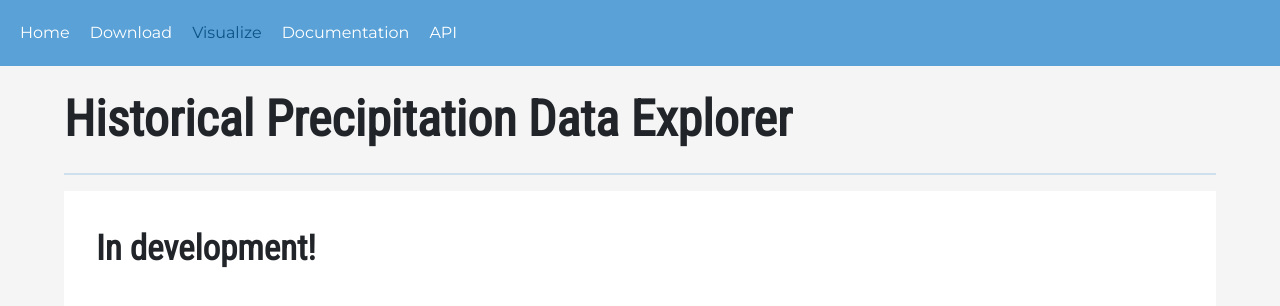
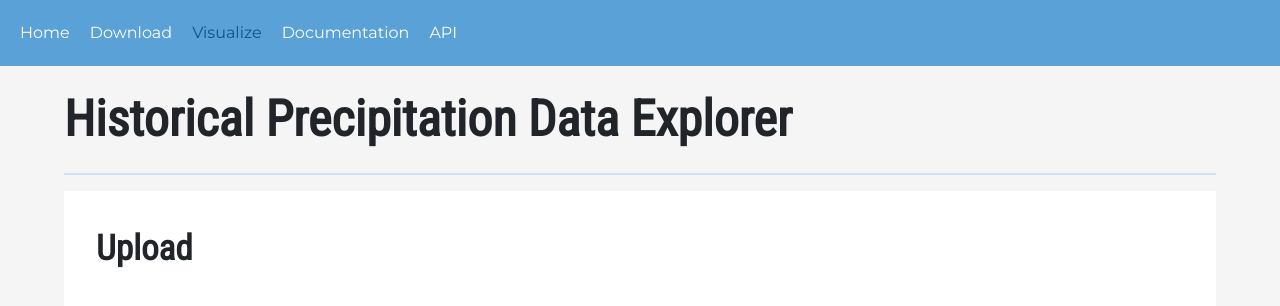
Before and after one commit to coconutcastle/historical-climate-data, a React (Vite) app in the folder frontend/: page /visualize in a window 1280 px wide. Shown: the top 306 px of the page. Built offline with nearby package versions, Linux system fonts and the light colour scheme.

Commit message:
started visualization page, added context

```diff
--- a/frontend/src/App.tsx
+++ b/frontend/src/App.tsx
@@ -1,4 +1,4 @@
-import React, { Suspense } from 'react'
+import React, { Suspense, createContext, useState, Dispatch, SetStateAction } from 'react'
 import { Navigate, createBrowserRouter, RouterProvider, Outlet } from 'react-router-dom';
 import { QueryClient, QueryClientProvider } from 'react-query';
 import { ThemeProvider } from '@mui/material/styles';
@@ -20,7 +20,7 @@ const queryClient = new QueryClient();
 
 const LandingPage = React.lazy(() => import('./routes/LandingPage'));
 const DownloadPage = React.lazy(() => import('./routes/download/DownloadPage'));
-const VisualizerPage = React.lazy(() => import('./routes/VisualizerPage'));
+const VisualizerPage = React.lazy(() => import('./routes/visualizer/VisualizerPage'));
 const DocumentationPage = React.lazy(() => import('./routes/documentation/DocumentationPage'));
 const AboutDocsSubPage = React.lazy(() => import('./routes/documentation/sections/AboutDocs'));
 const ParamsDocsSubPage = React.lazy(() => import('./routes/documentation/sections/DownloadParamsDocs'));
@@ -85,12 +85,23 @@ const router = createBrowserRouter([
   }
 ]);
 
+interface IDataContext {
+  data: any,
+  setData: Dispatch<SetStateAction<any>>;
+}
+
+export const DataContext = createContext<IDataContext>({ data: undefined, setData: () => {} });
+
 const App: React.FC = () => {
+
+  const [data, setData] = useState<any>(undefined);
 
   return (
     <ThemeProvider theme={MuiTheme}>
       <QueryClientProvider client={queryClient}>
-        <RouterProvider router={router} />
+        <DataContext.Provider value={{ data, setData }}>
+          <RouterProvider router={router} />
+        </DataContext.Provider>
       </QueryClientProvider>
     </ThemeProvider >
   )
--- /dev/null
+++ b/frontend/src/reducer.ts
@@ -0,0 +1,3 @@
+export function reducer(state: any, action: any) {
+
+}
--- a/frontend/src/routes/VisualizerPage.tsx
+++ /dev/null
@@ -1,17 +0,0 @@
-
-export default function VisualizerPage() {
-  return (
-    <div className="data-content"
-      style={{ height: '100vh' }} >
-      <div className='title'>
-        Historical Precipitation Data Explorer
-      </div>
-      <hr style={{ width: "100%" }} />
-      <div className="params-section h-25">
-        <div className='heading-1'>
-          In development!
-        </div>
-      </div>
-    </div>
-  )
-}
--- a/frontend/src/routes/download/DownloadPage.tsx
+++ b/frontend/src/routes/download/DownloadPage.tsx
@@ -1,4 +1,4 @@
-import { useEffect, useState, useCallback } from "react";
+import { useEffect, useState, useCallback, useContext } from "react";
 import { ParamsSection } from "./sections/ParamsSection"
 import { SelectionSection } from "./sections/SelectionSection";
 import { FormatSection } from "./sections/FormatSection";
@@ -8,10 +8,15 @@ import { downloadZip, downloadCSV, formatDate } from "../../common/utils";
 import { getAllCountries, getAllRegions, getAllBasicStationMetadata, getDownloadData } from '../../services/GHCNMService';
 import { DataTypes, FormatFields, ParamsFields, RawRegions, StationMetadata } from "../../common/download.interface";
 import { ReactQueryConfig, QueryKeys, monthType } from "../../common/constants";
+import { DataContext } from "../../App";
+import { useNavigate } from "react-router-dom";
 
 export default function DownloadPage() {
   const [downloadError, setDownloadError] = useState<string | undefined>();
   const [doDownload, setDoDownload] = useState<boolean>(false);
+  const { data, setData } = useContext(DataContext);
+
+  const navigate = useNavigate();
 
   const [params, setParams] = useState<ParamsFields>({
     years: [],
@@ -239,7 +244,12 @@ export default function DownloadPage() {
               <div className="text-field-error pt-1 text-center">{downloadError}</div>
             )}
           </div>
-          <button className='big-button ms-3 disabled' style={{ width: '250px' }}>
+          <button className='big-button ms-3' style={{ width: '250px' }}
+            onClick={() => {
+              // make sure there is actually data - fetch data here
+              setData(downloadData);
+              navigate('/visualize');
+            }}>
             <div className='button-text'>
               VISUALIZE
             </div>
--- /dev/null
+++ b/frontend/src/routes/visualizer/DisplayData.tsx
@@ -0,0 +1,10 @@
+
+export default function DisplayData() {
+  return (
+    <div className="params-section h-25">
+      <div className='heading-1'>
+        Display
+      </div>
+    </div>
+  )
+}
--- /dev/null
+++ b/frontend/src/routes/visualizer/UploadData.tsx
@@ -0,0 +1,10 @@
+
+export default function UploadData() {
+  return (
+    <div className="params-section h-25">
+      <div className='heading-1'>
+        Upload
+      </div>
+    </div>
+  )
+}
--- /dev/null
+++ b/frontend/src/routes/visualizer/Visualizer.tsx
@@ -0,0 +1,10 @@
+
+export default function Visualizer() {
+  return (
+    <div className="params-section h-25">
+      <div className='heading-1'>
+        Visualize
+      </div>
+    </div>
+  )
+}
--- /dev/null
+++ b/frontend/src/routes/visualizer/VisualizerPage.tsx
@@ -0,0 +1,58 @@
+import { useState, useContext, useEffect } from 'react'
+import UploadData from './UploadData';
+import DisplayData from './DisplayData';
+import Visualizer from './Visualizer';
+import { DataContext } from '../../App';
+
+interface Step {
+  title: string,
+  description: string,
+  nextStep: number,
+  prevStep: number
+}
+
+const steps: Step[] = [
+  {
+    title: 'Upload',
+    description: 'Upload data to visualize.',
+    nextStep: 1,
+    prevStep: -1
+  },
+  {
+    title: 'Confirm',
+    description: 'Confirm that this is the desired data.',
+    nextStep: 2,
+    prevStep: 0
+  },
+  {
+    title: 'Visualize',
+    description: 'Visualize data.',
+    nextStep: -1,
+    prevStep: 1
+  }
+]
+
+export default function VisualizerPage() {
+
+  const { data, setData } = useContext(DataContext);
+  const [currStep, setCurrStep] = useState<Step>(data === undefined ? steps[0] : steps[1]);
+
+  // useEffect(() => {
+  //   if (data !== undefined) {
+  //     setCurrStep(steps[1]);
+  //   }
+  // }, [data])
+
+  return (
+    <div className="data-content"
+      style={{ minHeight: '100vh' }} >
+      <div className='title'>
+        Historical Precipitation Data Explorer
+      </div>
+      <hr style={{ width: "100%" }} />
+      {currStep.title === 'Upload' && <UploadData />}
+      {currStep.title === 'Confirm' && <DisplayData />}
+      {currStep.title === 'Visualize' && <Visualizer />}
+    </div>
+  )
+}
```
